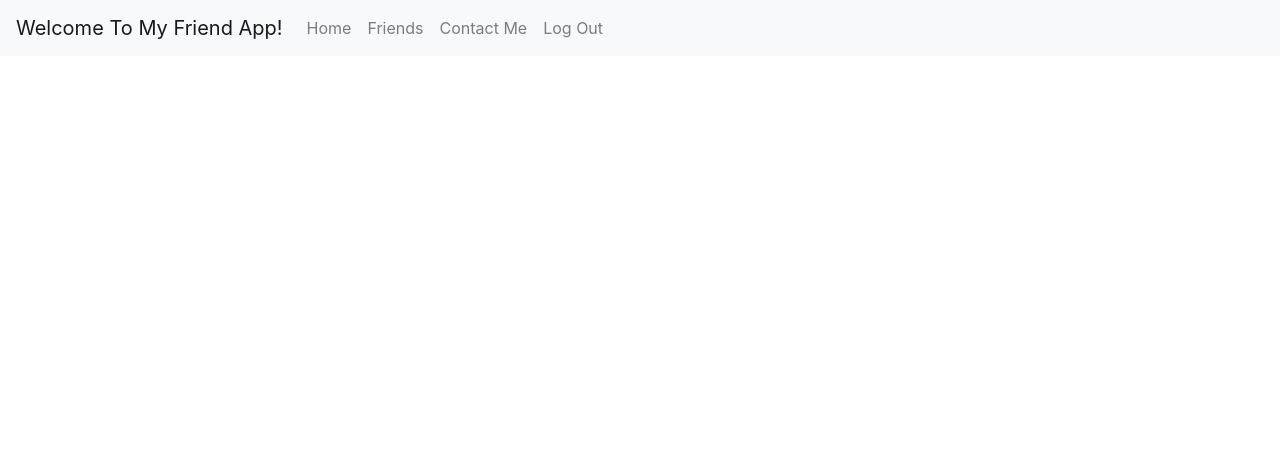
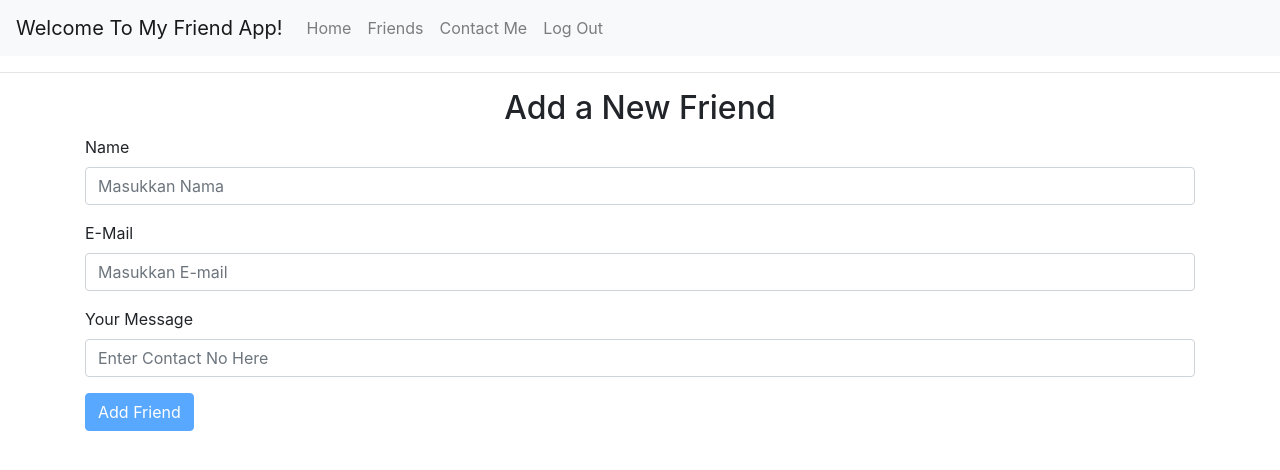
Before and after one commit to FauzanAr/Angular-UAS, an Angular app: page /friend in a window 1280 px wide. Shown: the top 470 px of the page. Built offline with nearby package versions, Linux system fonts and the light colour scheme.

Commit message:
Creating form and validators in friend done

```diff
--- a/src/app/friend/friend.component.html
+++ b/src/app/friend/friend.component.html
@@ -1 +1,49 @@
 <app-navbar></app-navbar>
+<hr>
+<div class="container text-center">
+  <h2>Add a New Friend</h2>
+</div>
+<div class="container">
+    <form [formGroup]="form" >
+        <div class="form-group">
+          <label for="name">Name</label>
+            <input formControlName="name" id="name"type="text" class="form-control" placeholder="Masukkan Nama">
+            <div *ngIf="form.get('name').touched && form.get('name').invalid">
+              <div *ngIf="form.get('name').hasError('required')">
+                <small style="color: red;">This field is required</small>
+              </div>
+              <div *ngIf="form.get('name').hasError('maxLength')">
+                <small style="color: red;">Max 20 Character</small>
+              </div>
+              <div *ngIf="form.get('name').hasError('minLength')">
+                <small style="color: red;">Min 3 Character</small>
+              </div>
+            </div>
+        </div>
+        <div class="form-group">
+          <label for="email">E-Mail</label>
+            <input formControlName="email" type="email" class="form-control" placeholder="Masukkan E-mail">
+              <div *ngIf="form.get('email').touched && form.get('email').invalid">
+                <div *ngIf="form.get('email').hasError('required')">
+                  <small style="color: red;">E-Mail is required</small>
+                </div>
+                <div *ngIf="form.get('email').hasError('email')">
+                  <small style="color: red;">Not a valid E-Mail</small>
+                </div>
+              </div>
+        </div>
+        <div class="form-group">
+          <label for="contact">Your Message</label>
+            <input formControlName="contact" placeholder="Enter Contact No Here" class="form-control">
+              <div *ngIf="form.get('contact').touched && form.get('contact').invalid">
+                <div *ngIf="form.get('contact').hasError('required')">
+                  <small style="color: red;">This Field is Required</small>
+                </div>
+                <div *ngIf="form.get('contact').hasError('pattern')">
+                  <small style="color: red;">This Field must be Number</small>
+                </div>
+              </div>
+        </div>
+        <button type="submit" [disabled]="!form.valid" class="btn btn-primary">Add Friend</button>
+      </form>
+</div>
--- a/src/app/friend/friend.component.ts
+++ b/src/app/friend/friend.component.ts
@@ -1,3 +1,4 @@
+import { FormGroup,FormControl,Validators } from '@angular/forms';
 import { Component, OnInit } from '@angular/core';
 
 @Component({
@@ -7,6 +8,15 @@ import { Component, OnInit } from '@angular/core';
 })
 export class FriendComponent implements OnInit {
 
+  phoneNumber = "^((\\+62-?)|0)?[0-9]{11}$";
+  form = new FormGroup({
+    name: new FormControl('',[Validators.required, Validators.maxLength(20), Validators.minLength(3)]),
+    email: new FormControl('',[Validators.required, Validators.email]),
+    contact: new FormControl('',[Validators.required, Validators.pattern(this.phoneNumber)])
+  });
+
+
+
   constructor() { }
 
   ngOnInit() {
```
